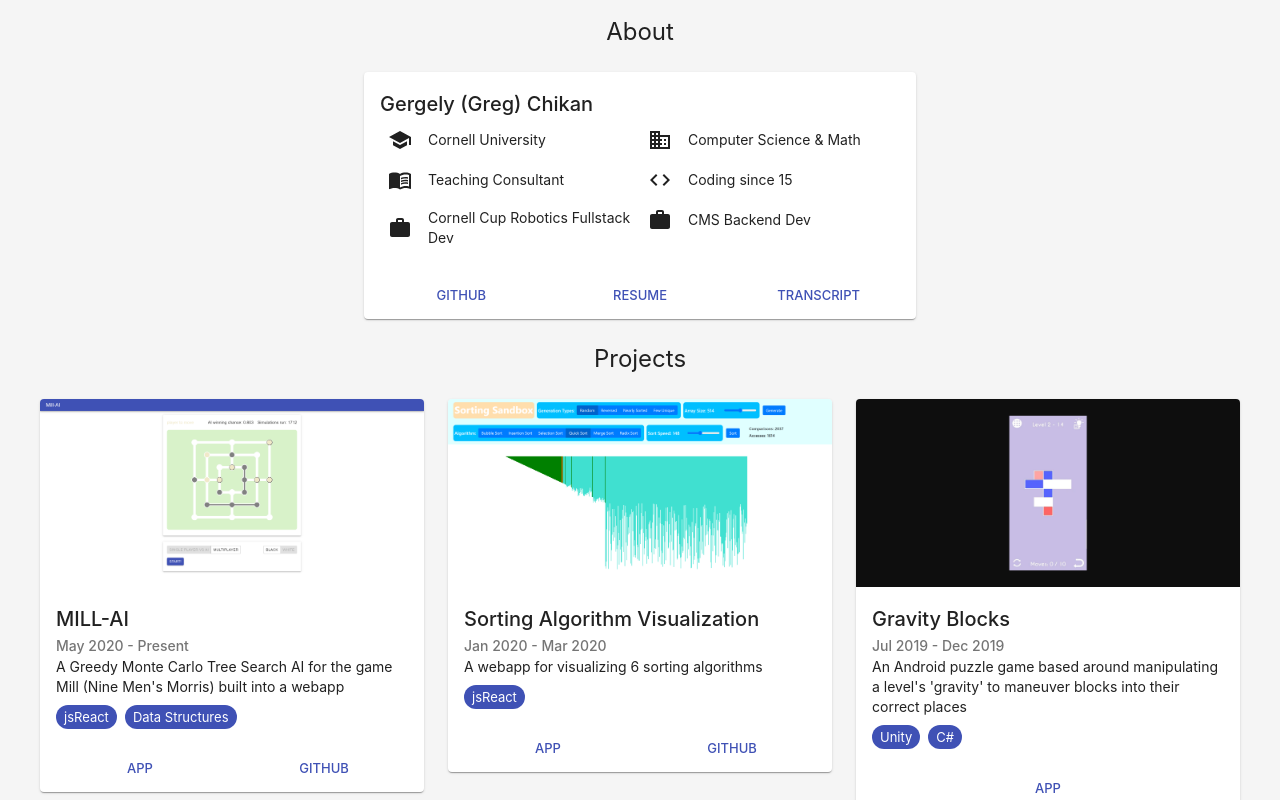
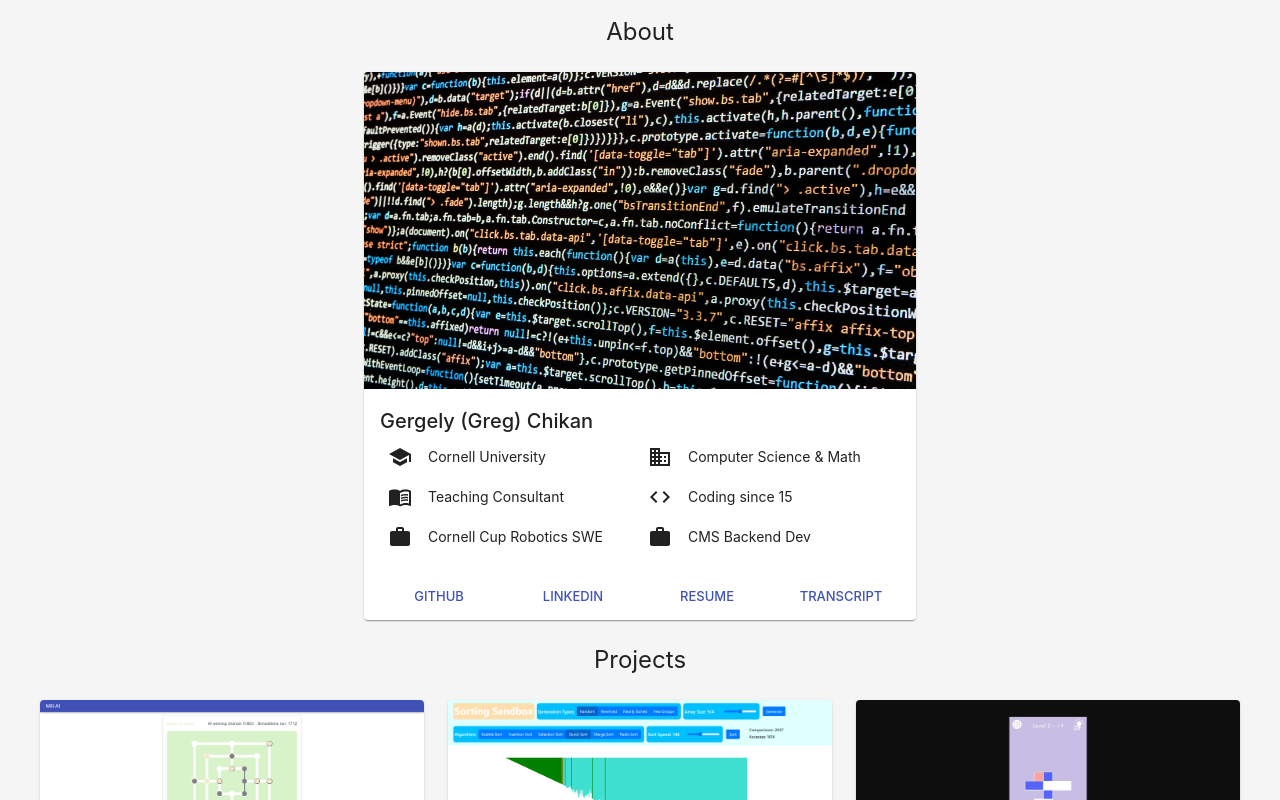
Before and after one commit to greg1002/personal-website, a React (Create React App) app: page / in a window 1280 px wide. Built offline with nearby package versions, Linux system fonts and the light colour scheme.

Commit message:
Updated info, implemented skill bars

```diff
--- a/src/Panel.js
+++ b/src/Panel.js
@@ -1,5 +1,5 @@
 import React, { Component } from 'react';
-import { Card, CardContent, CardActions, CardMedia, Typography, Button, Grid, Box, Chip } from '@material-ui/core';
+import { Card, CardContent, CardActions, CardMedia, Typography, Button, Grid, Box, Chip, LinearProgress } from '@material-ui/core';
 import { School, Work, Business, Code, Error, MenuBook } from '@material-ui/icons';
 import './fonts.css';
 
@@ -74,23 +74,32 @@ export default class Panel extends Component {
           </Typography>
         }
         {
-          json.icons == null ? <div /> : this.getCardIcons(json.icons)
-        }
-        {
           json.body == null ? <div /> :
+          Array.isArray(json.body) ?
+          json.body.map(text => {
+            return (
+              <Typography variant="body2" component="p">
+                {"• " + text}
+              </Typography>
+            );
+          }) :
           <Typography variant="body2" component="p">
             {json.body}
           </Typography>
         }
-        {this.getCardTags(json)}
+        {
+          json.icons == null ? <div /> : this.getCardIcons(json.icons)
+        }
+        {this.getCardSkills(json.skills)}
+        {this.getCardTags(json.tags)}
       </CardContent>
     )
   }
 
-  getCardTags = (json) => {
-    return json.tags == null || json.tags.length === 0 ? <div /> :
+  getCardTags = (tags) => {
+    return tags == null || tags.length === 0 ? <div /> :
     <Box display="flex" flexWrap="wrap" flexDirection="row">{
-        json.tags.map(tag => {
+        tags.map(tag => {
           return (
             <Box mt={1} mr={1}>
               <Chip
@@ -103,6 +112,26 @@ export default class Panel extends Component {
         })
       }</Box>
 
+  }
+
+  getCardSkills = (skills) => {
+    return skills == null || skills.length === 0 ? <div /> :
+    <Grid container>{
+        skills.map(skill => {
+          return (
+            <Grid item xs={12}>
+              <Box p={1} display="flex" alignItems="center">
+                <Box minWidth={75}>
+                  <Typography variant="body2">{skill.name}</Typography>
+                </Box>
+                <Box ml={2} flexGrow={1}>
+                  <LinearProgress variant="determinate" value={skill.value}/>
+                </Box>
+              </Box>
+            </Grid>
+          )
+        })
+      }</Grid>
   }
 
   getCardActions = (json) => {
--- a/src/info.json
+++ b/src/info.json
@@ -10,6 +10,7 @@
     "panels": [
       {
         "title": "Gergely (Greg) Chikan",
+        "image": "./images/about.jpg",
         "icons": [
           {
             "type": "school",
@@ -29,7 +30,7 @@
           },
           {
             "type": "work",
-            "text": "Cornell Cup Robotics Fullstack Dev"
+            "text": "Cornell Cup Robotics SWE"
           },
           {
             "type": "work",
@@ -42,8 +43,12 @@
             "href": "https://www.github.com/greg1002"
           },
           {
+            "name": "LinkedIn",
+            "href": "https://www.linkedin.com/in/gergelychikan/"
+          },
+          {
             "name": "resume",
-            "href": ""
+            "href": "/pdfs/resume.pdf"
           },
           {
             "name": "transcript",
@@ -77,15 +82,19 @@
           {
             "name": "Github",
             "href": "https://github.com/greg1002/mill-ai"
+          },
+          {
+            "name": "Game Rules",
+            "href": "https://en.wikipedia.org/wiki/Nine_men%27s_morris#Rules"
           }
         ]
       },
       {
         "image": "/images/projects/sorting_sandbox_pic.png",
         "title": "Sorting Algorithm Visualization",
-        "subtitle": "Jan 2020 - Mar 2020",
-        "body": "A webapp for visualizing 6 sorting algorithms",
-        "tags": ["jsReact"],
+        "subtitle": "Jan 2020 - Feb 2020",
+        "body": "A webapp for visualizing 6 sorting algorithms with various parameters",
+        "tags": ["jsReact", "Algorithms"],
         "links": [
           {
             "name": "App",
@@ -102,7 +111,7 @@
         "title": "Gravity Blocks",
         "subtitle": "Jul 2019 - Dec 2019",
         "body": "An Android puzzle game based around manipulating a level's 'gravity' to maneuver blocks into their correct places",
-        "tags": ["Unity", "C#"],
+        "tags": ["Unity", "C#", "Game Design"],
         "links": [
           {
             "name": "App",
@@ -124,24 +133,127 @@
     "panels": [
       {
         "title": "Teaching Consultant",
-        "subtitle": "Sep 2020 - Present",
-        "body": "Consultant for the class CS 2112: Object-Oriented Design and Data Structures (Honors)",
-        "tags": ["Java", "Object Oriented Design", "Data Structures"]
+        "subtitle": "Aug 2020 - Present",
+        "body": "Prepared and graded assignments and exams, held weekly office hours for the class CS 2112: OO Design and Data Structures (Honors)",
+        "tags": ["Java", "Object Oriented Design", "Data Structures"],
+        "links": [
+          {
+            "name": "Course Website",
+            "href": "https://www.cs.cornell.edu/courses/cs2112/2020fa/"
+          }
+        ]
       },
       {
         "title": "CMS Backend Dev",
-        "subtitle": "Aug 2020 - Present",
-        "body": "Developer for the Cornell CS Department's Course Management System",
-        "tags": ["Java"]
+        "subtitle": "Jul 2020 - Present",
+        "body": "Refactored codebase, created endpoints, implemented integration tests for Cornell's Course Management System",
+        "tags": ["Java", "TypeScript", "Backend Design"]
       },
       {
-        "title": "Cornell Cup Robotics Full Stack Dev",
-        "subtitle": "Feb 2020 - Present",
+        "title": "Cornell Cup Robotics SWE",
+        "subtitle": "Jan 2020 - Present",
+        "body": ["Helped implement Google Blockly as a medium to communicate with a robot",
+          "Creating a customizable ML image recognition interface, inspired by TensorFlow Playground"],
         "tags": ["jsReact", "Python", "Tensorflow", "Google Blockly"],
         "links": [
           {
             "name": "Cornell Cup Robotics Website",
             "href": "https://cornellcuprobotics.com/"
+          }
+        ]
+      }
+    ]
+  },
+  {
+    "name": "Skills",
+    "type": "normal",
+    "maxWidth": "md",
+    "breakpoints": {
+      "xs": 12,
+      "sm": 6,
+      "md": 4
+    },
+    "panels": [
+      {
+        "title": "Languages",
+        "skills": [
+          {
+            "name": "JavaScript",
+            "value": 100
+          },
+          {
+            "name": "Java",
+            "value": 80
+          },
+          {
+            "name": "SQL",
+            "value": 80
+          },
+          {
+            "name": "TypeScript",
+            "value": 60
+          },
+          {
+            "name": "Ocaml",
+            "value": 60
+          },
+          {
+            "name": "Python",
+            "value": 40
+          }
+        ]
+      },
+      {
+        "title": "Libraries",
+        "skills": [
+          {
+            "name": "jsReact",
+            "value": 100
+          },
+          {
+            "name": "JPA",
+            "value": 80
+          },
+          {
+            "name": "UnityEngine",
+            "value": 80
+          },
+          {
+            "name": "Flask",
+            "value": 60
+          },
+          {
+            "name": "Node.js",
+            "value": 60
+          },
+          {
+            "name": "TensorFlow",
+            "value": 40
+          }
+        ]
+      },
+      {
+        "title": "Tools",
+        "skills": [
+          {
+            "name": "Git/GitHub",
+            "value": 100
+          },
+          {
+            "name": "IntelliJ",
+            "value": 100
+          },
+          {
+            "name": "UNIX",
+            "value": 80
+          },
+          {
+            "name": "Eclipse",
+            "value": 80
+          },
+          {
+            "name": "VSCode",
+            "value": 80
           }
         ]
       }
@@ -154,19 +266,20 @@
     "panels": [
       {
         "title": "Teaching Consultant",
-        "date": "Sep 2020",
+        "date": "Aug 2020",
         "subtitle": "Began - CS 2112: O-O Design and Data Structures (Honors)"
       },
       {
         "title": "developergreg.com",
         "date": "Aug 2020",
         "subtitle": "First Release",
-        "tags": ["jsReact", "Material-UI"]
-      },
-      {
-        "title": "CMS Backend Dev",
-        "date": "Aug 2020",
-        "subtitle": "Began"
+        "tags": ["jsReact", "Material-UI"],
+        "links": [
+          {
+            "name": "Github",
+            "href": "https://github.com/greg1002/personal-website"
+          }
+        ]
       },
       {
         "image": "/images/projects/mill_ai_pic.png",
@@ -183,6 +296,11 @@
             "href": "https://github.com/greg1002/mill-ai"
           }
         ]
+      },
+      {
+        "title": "CMS Backend Dev",
+        "date": "Jul 2020",
+        "subtitle": "Began"
       },
       {
         "title": "Accepted into Major",
@@ -206,7 +324,7 @@
       {
         "image": "/images/projects/sorting_sandbox_pic.png",
         "title": "Sorting Algorithm Visualization",
-        "date": "Mar 2020",
+        "date": "Feb 2020",
         "subtitle": "Release",
         "links": [
           {
@@ -221,7 +339,7 @@
       },
       {
         "title": "Cornell Cup Robotics Full Stack Dev",
-        "date": "Feb 2020",
+        "date": "Jan 2020",
         "subtitle": "Began",
         "links": [
           {
```
Also changed, not shown: public/images/about.jpg (added), 1 other file (tests, documents, lock files or other folders).
